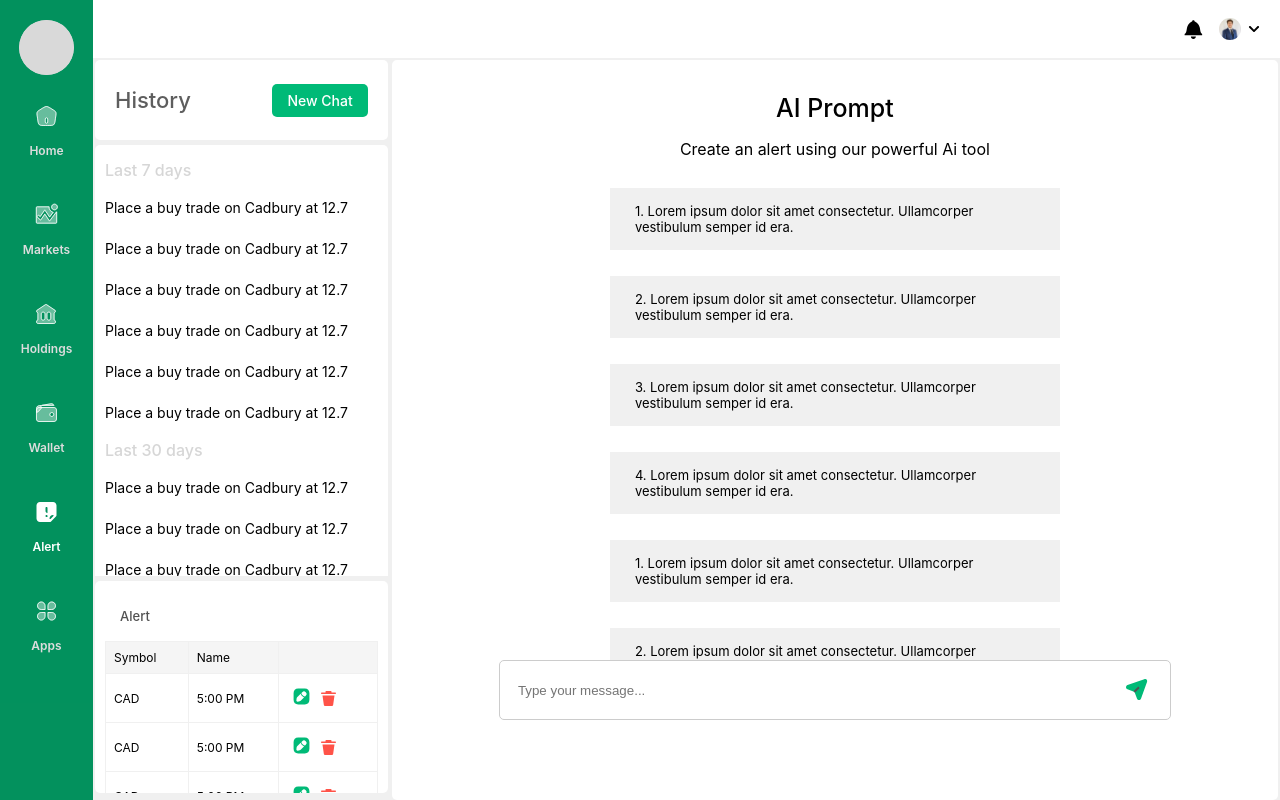
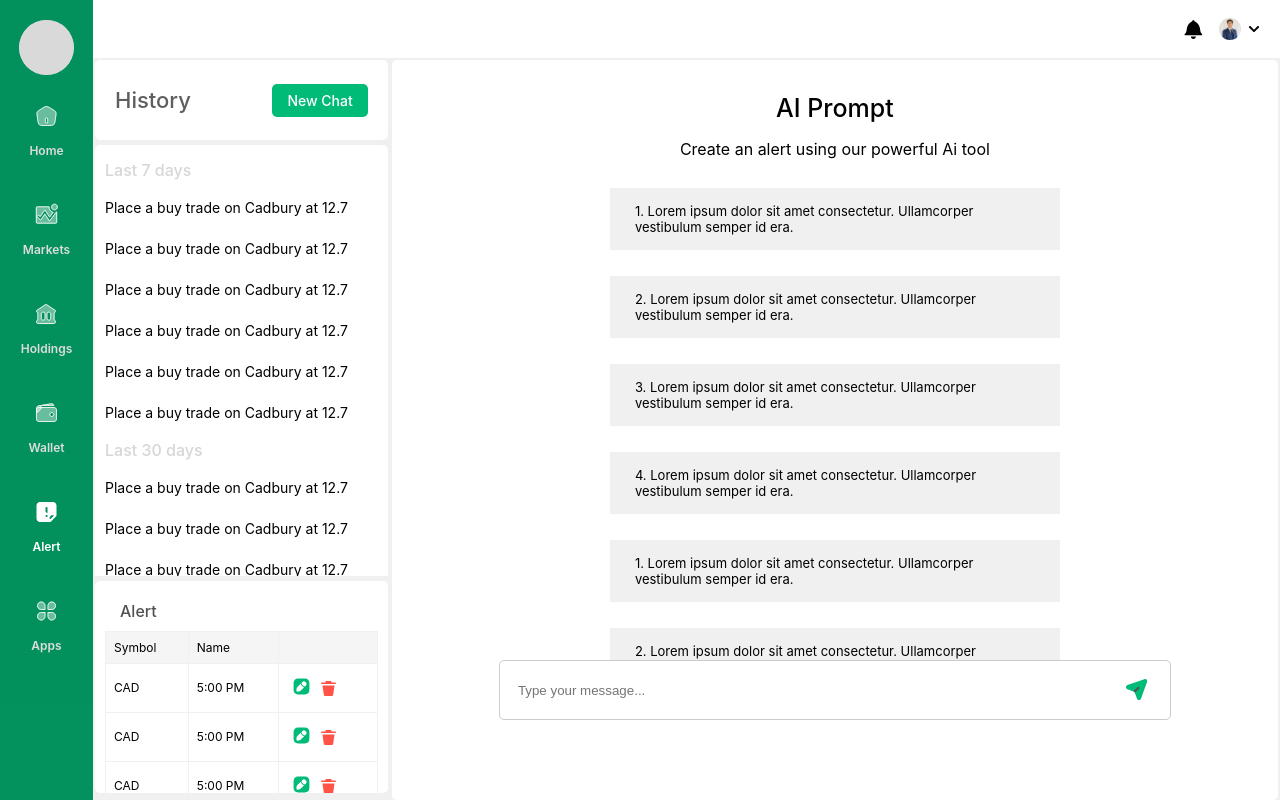
Before and after one commit to codefromahmad/anyon-dashboard, a React (Create React App) app: page /alert in a window 1280 px wide. Built offline with nearby package versions, Linux system fonts and the light colour scheme.

Commit message:
alert page

```diff
--- a/src/pages/alert/Alert.js
+++ b/src/pages/alert/Alert.js
@@ -1,4 +1,4 @@
-import React from "react";
+import React, { useState } from "react";
 import "./alert.css";
 import editIcon from "../../assets/images/edit.svg";
 import deleteIcon from "../../assets/images/delete.svg";
--- a/src/pages/alert/alert.css
+++ b/src/pages/alert/alert.css
@@ -82,8 +82,9 @@
 .alertLeftBottom h4 {
   padding-left: 15px;
   font-weight: 500;
-  font-size: 13px;
+  font-size: 16px;
   color: #515151;
+  margin: 10px 0px;
 }
 /* .alertRow {
   display: flex;
@@ -177,11 +178,8 @@
   text-align: center;
 }
 .alertRightTextCard {
-  /* width: 452px; */
   width: 100%;
   overflow-y: auto;
-  /* background: red; */
-  /* padding-bottom: 70px; */
 }
 .alertRightText p {
   font-weight: 400;
```
